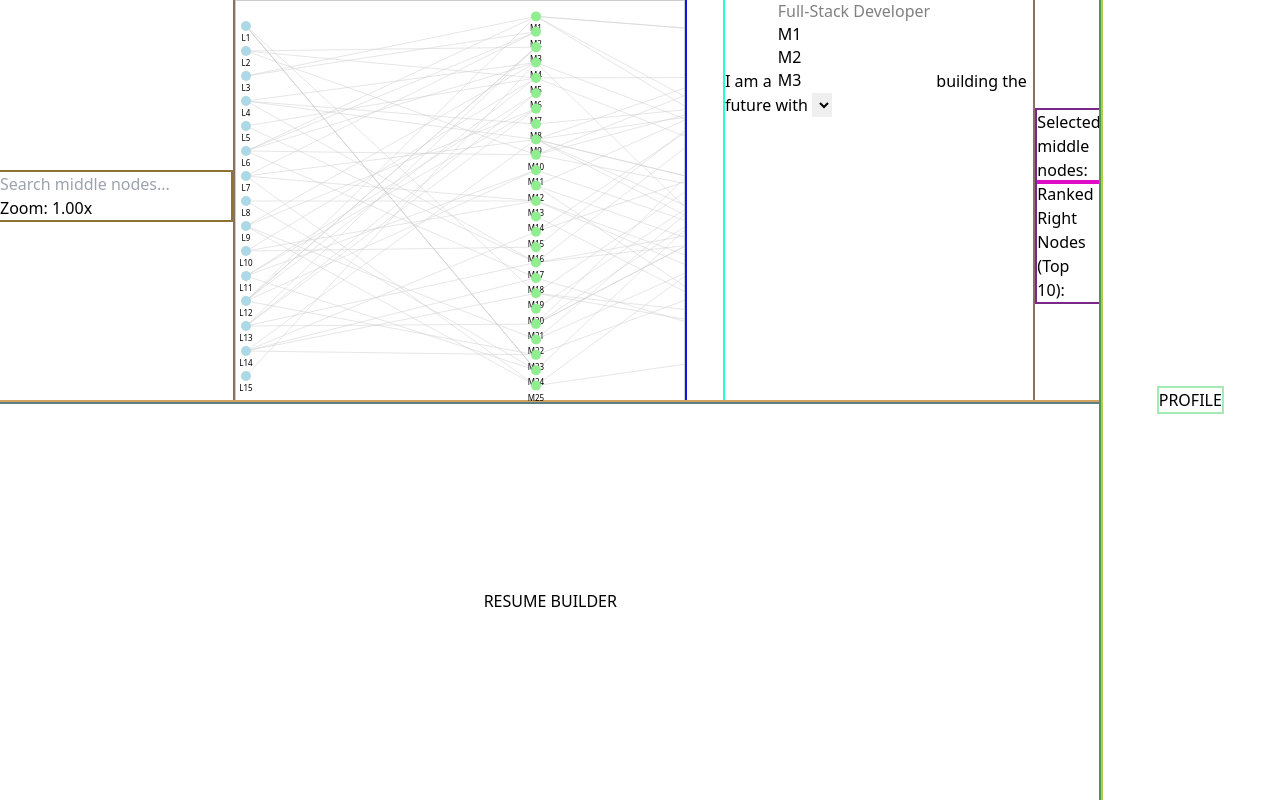
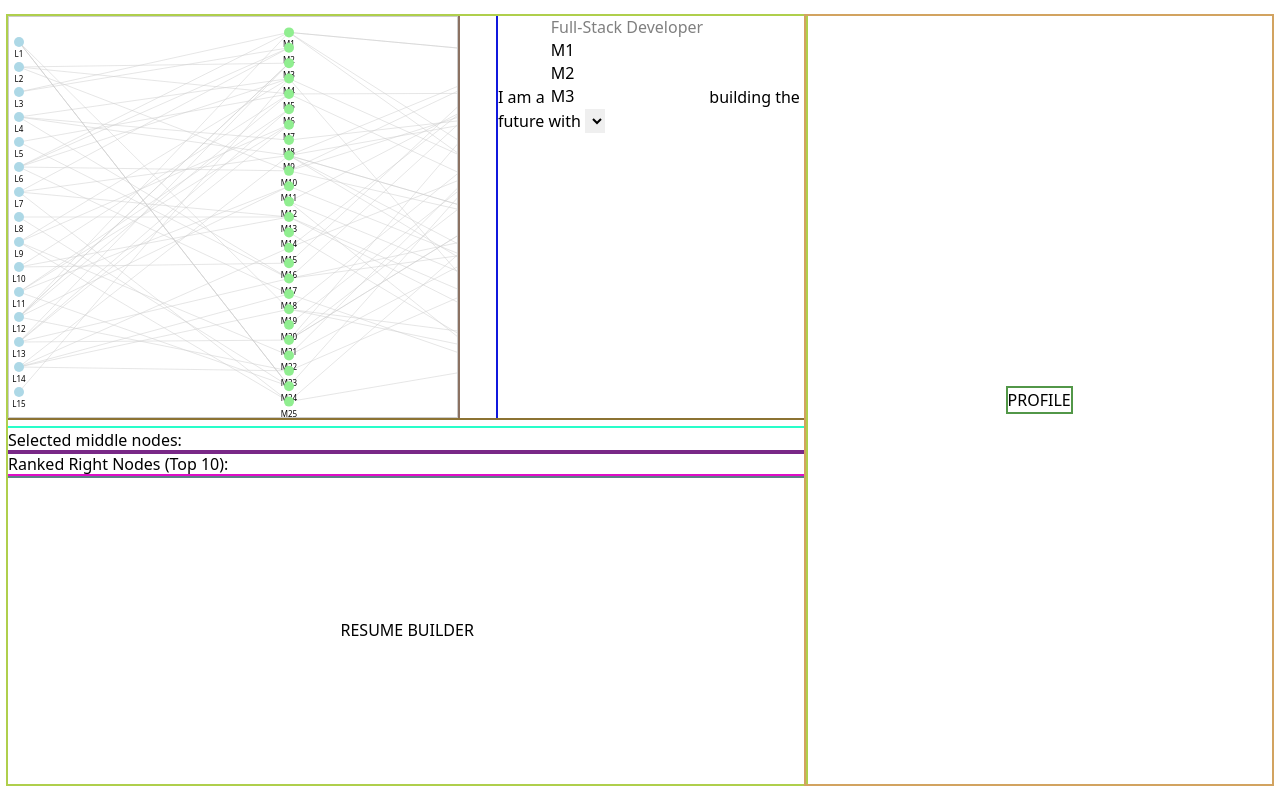
Before and after one commit to braedonwatkins/resume, a SvelteKit app: page /home in a window 1280 px wide. Built offline with nearby package versions, Linux system fonts and the light colour scheme.

Commit message:
Format spacing for component fitting

```diff
--- a/src/routes/home/+page.svelte
+++ b/src/routes/home/+page.svelte
@@ -9,7 +9,7 @@
 	});
 </script>
 
-<main class="flex justify-between h-screen">
+<main class="flex justify-between h-screen py-4 px-2">
 	<div class="left-main flex flex-[3_1_0%] flex-col justify-center">
 		<Showcase />
 		<ResumeBuilder />
--- a/src/routes/home/Showcase.svelte
+++ b/src/routes/home/Showcase.svelte
@@ -15,17 +15,12 @@
 	const height = 400;
 	const nodeRadius = 5;
 	const leftX = 10;
-	const middleX = 300;
-	const rightX = 590;
+	const middleX = 280;
+	const rightX = 525;
 
 	let selectedMiddleNodes = new Set<string>();
 	let rankedRightNodes: RankedNode[] = [];
-	let searchTerm = '';
 	let zoomLevel = 1;
-
-	$: filteredMiddleNodes = searchTerm
-		? middleNodes.filter((node) => node.toLowerCase().includes(searchTerm.toLowerCase()))
-		: middleNodes;
 
 	$: allNodes = [
 		...leftNodes.map((id, index) => ({
@@ -33,7 +28,7 @@
 			x: leftX,
 			y: (index + 1) * (height / (leftNodes.length + 1))
 		})),
-		...filteredMiddleNodes.map((id, index) => ({
+		...middleNodes.map((id, index) => ({
 			id,
 			x: middleX,
 			y: (index + 1) * (height / (middleNodes.length + 1))
@@ -112,12 +107,7 @@
 	}
 </script>
 
-<div class="flex flex-[2_1_0%] items-center justify-center gap-1">
-	<div class="controls">
-		<input bind:value={searchTerm} placeholder="Search middle nodes..." />
-		<p>Zoom: {zoomLevel.toFixed(2)}x</p>
-	</div>
-
+<div class="flex-col flex-[2_1_0%] items-center justify-center gap-1">
 	<div class="flex gap-10 justify-around">
 		<div class="graph-container" on:wheel={handleZoom}>
 			<svg {width} {height} viewBox="0 0 {width} {height}" style="transform: scale({zoomLevel});">
```
